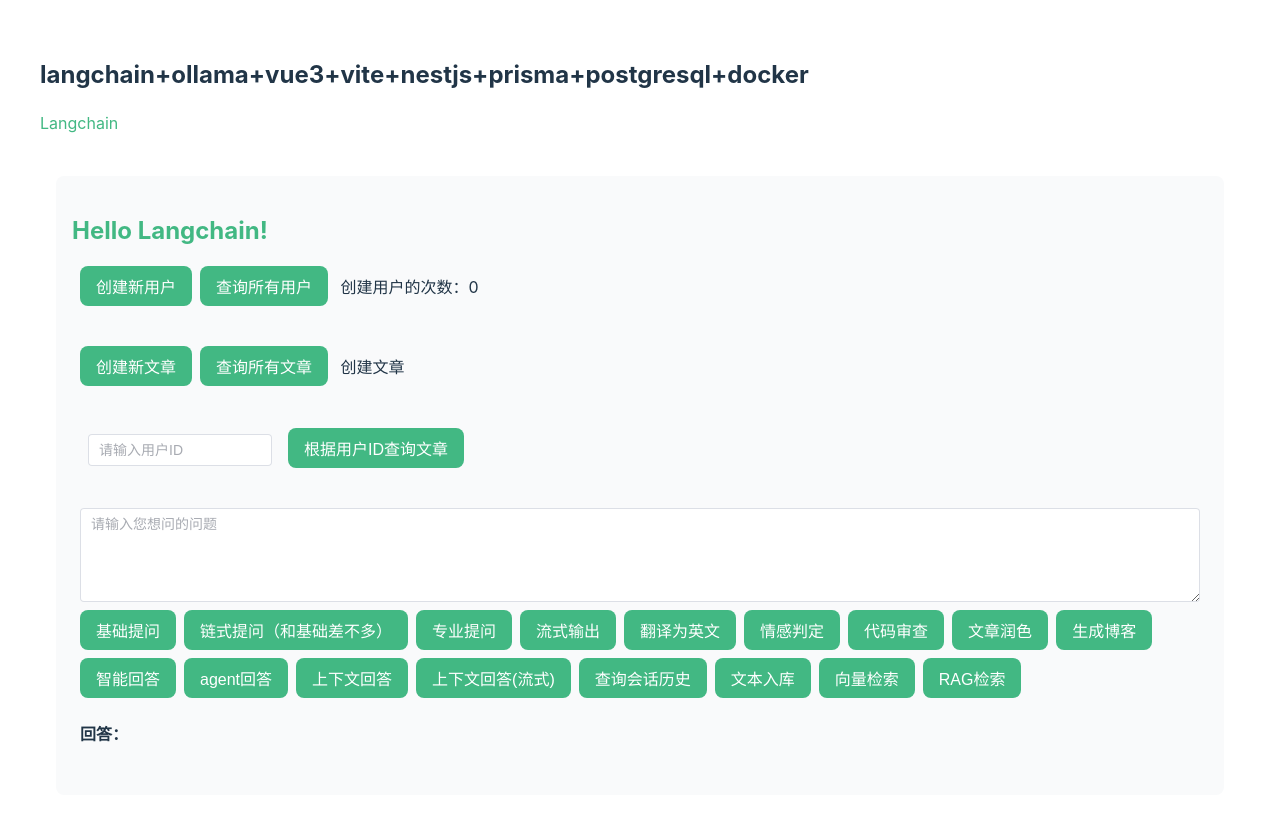
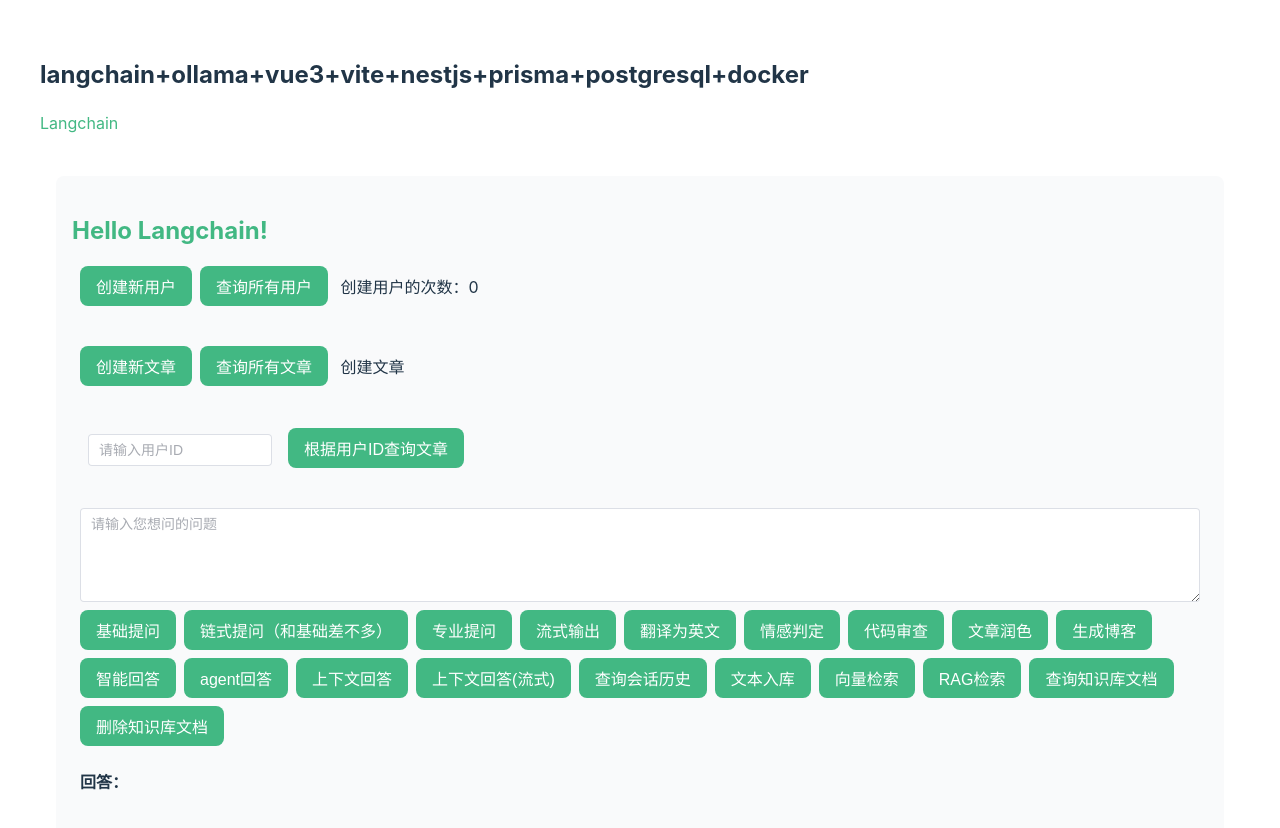
Before and after one commit to yy1129273677/vue, a Vue app: page /langchain in a window 1280 px wide. Shown: the top 828 px of the page. Built offline with nearby package versions, Linux system fonts and the light colour scheme.

Commit message:
feat: 新增知识库文档查询和删除功能，添加接口超时控制
- 在HelloWorld组件中新增查询和删除文档按钮及对应方法
- 为fetch请求添加30秒超时控制
- 调整axios和vite代理的API地址配置

```diff
--- a/src/commJs/axios.ts
+++ b/src/commJs/axios.ts
@@ -1,6 +1,7 @@
 import axios from "axios";
 
-axios.defaults.baseURL = "/api";
+// axios.defaults.baseURL = "/api";
+axios.defaults.baseURL = "http://localhost:3001";
 
 axios.defaults.headers.common = {
   "Content-Type": "application/json",
--- a/src/commJs/streamResponse.ts
+++ b/src/commJs/streamResponse.ts
@@ -40,11 +40,14 @@
     reader?.cancel();
   };
 
+  const controller = new AbortController();
+  const timeout = setTimeout(() => controller.abort(), 30000);
   const promise = (async (): Promise<string> => {
     try {
       const response = await fetch(url, {
         method: "POST",
         body: JSON.stringify(data),
+        signal: controller.signal,
         headers: {
           "Content-Type": "application/json",
         },
@@ -114,5 +117,7 @@
     }
   })();
 
+  clearTimeout(timeout);
+
   return { promise, cancel };
 }
--- a/src/components/HelloWorld.vue
+++ b/src/components/HelloWorld.vue
@@ -69,6 +69,8 @@
       <button type="button" @click="loadDocuments">文本入库</button>
       <button type="button" @click="vectorSearch">向量检索</button>
       <button type="button" @click="ragSearch">RAG检索</button>
+      <button type="button" @click="queryDocuments">查询知识库文档</button>
+      <button type="button" @click="deleteDocumentById">删除知识库文档</button>
 
       <div class="response-title">回答：</div>
       <div class="response-message" v-if="responseMessage">
@@ -83,12 +85,13 @@
         会话历史：
       </div>
       <div
-        v-for="item in renderedHistory"
+        v-for="(item, index) in renderedHistory"
         :key="item.id"
         :class="item.role !== 'user' ? 'assistant-message' : 'user-message'"
       >
         <div class="response-role">
-          {{ item.role === "user" ? "用户提问" : "助手回答" }}：
+          {{ item.role === "user" ? "用户提问" : "助手回答"
+          }}{{ index + 1 }}.：id={{ item.id }}
         </div>
         <div class="markdown-body" v-html="item.content"></div>
       </div>
@@ -114,12 +117,12 @@
 
 // computed 计算属性：把接口返回的 Markdown 答案转成 HTML
 // 当 responseMessage.answer 变化时自动重新计算
-const renderedAnswer = computed(() => {
+const renderedAnswer = computed<string>(() => {
   if (!responseMessage.value?.answer) return "";
   return md.render(responseMessage.value.answer);
 });
 
-const renderedHistory = computed(() => {
+const renderedHistory = computed<any[]>(() => {
   if (!historyMessage.value) return [];
   historyMessage.value.forEach((item: any) => {
     item.content = md.render(item.content);
@@ -566,6 +569,42 @@
   }
 };
 
+const queryDocuments = async (): Promise<void> => {
+  try {
+    const response = await axios.get("/rag/listDocuments");
+    historyMessage.value = response.data.documents.map((item: any) => ({
+      role: "assistant",
+      content: item.content,
+      source: item.source,
+      id: item.id,
+    }));
+  } catch (error) {
+    console.error("查询知识库文档失败:", error.response?.data);
+    responseMessage.value = "查询知识库文档失败";
+  }
+};
+
+const deleteDocumentById = async (): Promise<void> => {
+  try {
+    const response = await axios.delete(
+      `/rag/deleteDocumentById/${message.value}`,
+    );
+    if (response.data.success) {
+      responseMessage.value = {
+        answer: response.data.message,
+      };
+    } else {
+      responseMessage.value = {
+        answer: response.data.message,
+      };
+    }
+    queryDocuments();
+  } catch (error) {
+    console.error("删除知识库文档失败:", error.response?.data);
+    responseMessage.value = "删除知识库文档失败";
+  }
+};
+
 defineExpose({ rest });
 </script>
 
--- a/vite.config.ts
+++ b/vite.config.ts
@@ -12,11 +12,11 @@
       port: Number(env.VITE_PORT) || 5173,
       open: env.VITE_OPEN === "true",
       proxy: {
-        "/api": {
-          target: env.VITE_API_BASE || "http://localhost:3000",
-          changeOrigin: true,
-          rewrite: (path) => path.replace(/^\/api/, ""),
-        },
+        // "/api": {
+        //   target: env.VITE_API_BASE || "http://localhost:3000",
+        //   changeOrigin: true,
+        //   rewrite: (path) => path.replace(/^\/api/, ""),
+        // },
       },
     },
     resolve: {
```
